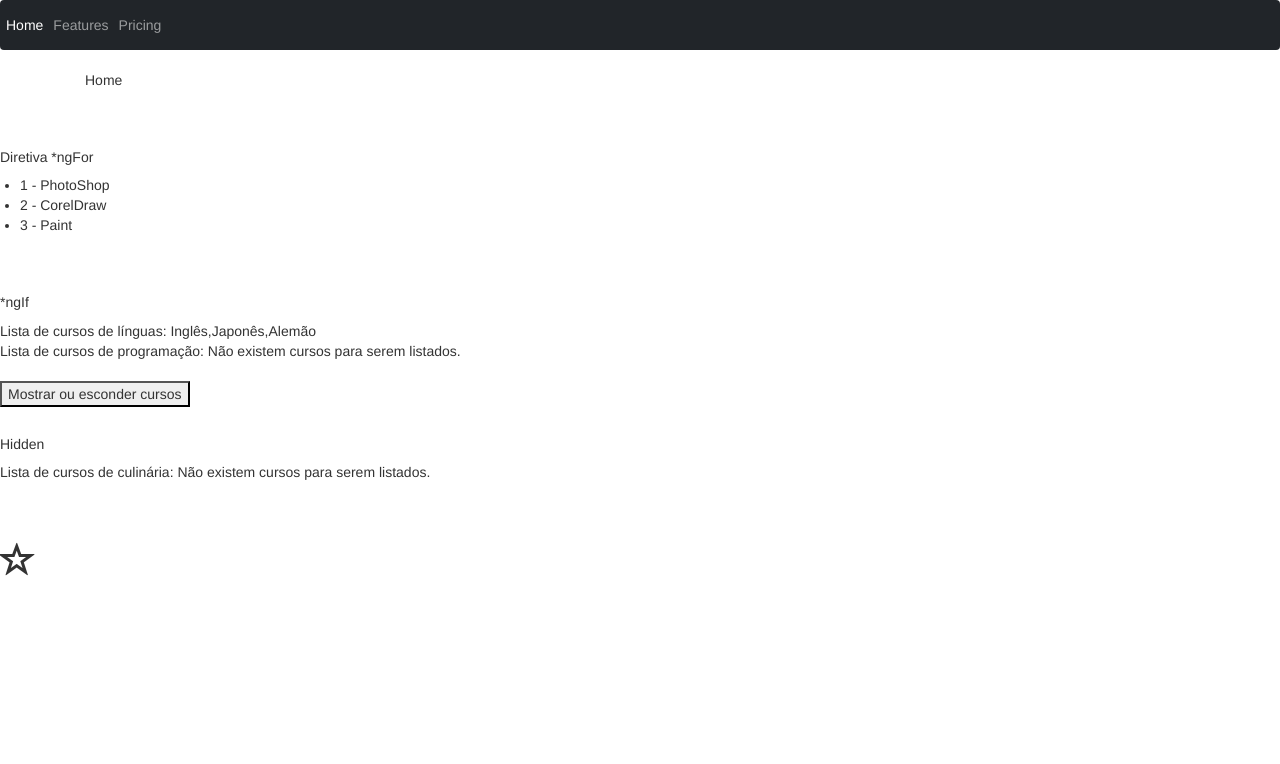
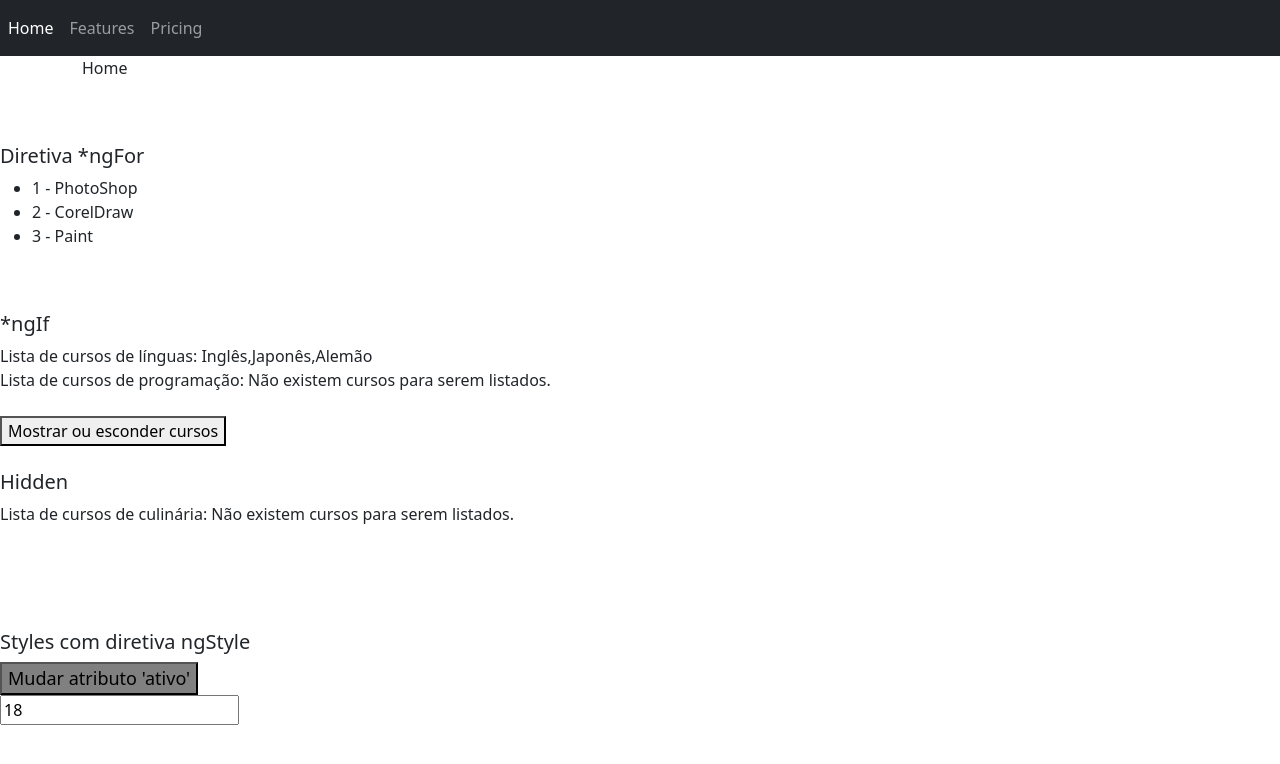
Before and after one commit to RodriguesLarissa/Curso_Angular, an Angular app in the folder diretivas/: page / in a window 1280 px wide. Shown: the top 764 px of the page. Built offline with nearby package versions, Linux system fonts and the light colour scheme.

Commit message:
30º Class - ngStyle

```diff
--- a/diretivas/src/app/app.component.html
+++ b/diretivas/src/app/app.component.html
@@ -5,3 +5,5 @@
 <app-diretiva-ngif></app-diretiva-ngif>
 <br><br>
 <app-diretiva-ngclass></app-diretiva-ngclass>
+<br><br>
+<app-diretiva-ngstyle></app-diretiva-ngstyle>
--- /dev/null
+++ b/diretivas/src/app/diretiva-ngstyle/diretiva-ngstyle.component.html
@@ -0,0 +1,15 @@
+<h5>Styles com diretiva ngStyle</h5>
+
+<button
+    [ngStyle]="{
+        'backgroundColor': (ativo ? 'blue' : 'gray'),
+        'color': (ativo ? 'white' : 'black'),
+        'fontWeight': (ativo ? 'bold' : 'normal'),
+        'fontSize': tamanhoFonte + 'px'
+    }"
+    (click)="mudarAtivo()"
+>
+    Mudar atributo 'ativo'
+</button><br>
+
+<input type="text" [(ngModel)]="tamanhoFonte" >
--- /dev/null
+++ b/diretivas/src/app/diretiva-ngstyle/diretiva-ngstyle.component.ts
@@ -0,0 +1,23 @@
+import { Component, OnInit } from '@angular/core';
+import { FormsModule }   from '@angular/forms';
+
+@Component({
+  selector: 'app-diretiva-ngstyle',
+  templateUrl: './diretiva-ngstyle.component.html',
+  styleUrls: ['./diretiva-ngstyle.component.css']
+})
+export class DiretivaNgstyleComponent implements OnInit {
+
+  ativo: boolean = false;
+  tamanhoFonte: number = 18;
+
+  constructor() { }
+
+  ngOnInit(): void {
+  }
+
+  mudarAtivo(){
+    this.ativo = !this.ativo;
+  }
+
+}
--- a/diretivas/src/index.html
+++ b/diretivas/src/index.html
@@ -9,7 +9,6 @@
   <script src="https://cdn.jsdelivr.net/npm/bootstrap@5.0.1/dist/js/bootstrap.bundle.min.js" integrity="sha384-gtEjrD/SeCtmISkJkNUaaKMoLD0//ElJ19smozuHV6z3Iehds+3Ulb9Bn9Plx0x4" crossorigin="anonymous"></script>
   <script src="https://cdn.jsdelivr.net/npm/@popperjs/core@2.9.2/dist/umd/popper.min.js" integrity="sha384-IQsoLXl5PILFhosVNubq5LC7Qb9DXgDA9i+tQ8Zj3iwWAwPtgFTxbJ8NT4GN1R8p" crossorigin="anonymous"></script>
   <script src="https://cdn.jsdelivr.net/npm/bootstrap@5.0.1/dist/js/bootstrap.min.js" integrity="sha384-Atwg2Pkwv9vp0ygtn1JAojH0nYbwNJLPhwyoVbhoPwBhjQPR5VtM2+xf0Uwh9KtT" crossorigin="anonymous"></script>
-  <link rel="stylesheet" href="https://maxcdn.bootstrapcdn.com/bootstrap/3.3.7/css/bootstrap.min.css" integrity="sha384-BVYiiSIFeK1dGmJRAkycuHAHRg32OmUcww7on3RYdg4Va+PmSTsz/K68vbdEjh4u" crossorigin="anonymous">
   <link rel="icon" type="image/x-icon" href="favicon.ico">
 </head>
 <body>
```
Also changed, not shown: diretivas/src/app/app.module.ts (+6 -2 lines), diretivas/src/app/diretiva-ngstyle/diretiva-ngstyle.component.css (added), 1 other file (tests, documents, lock files or other folders).
